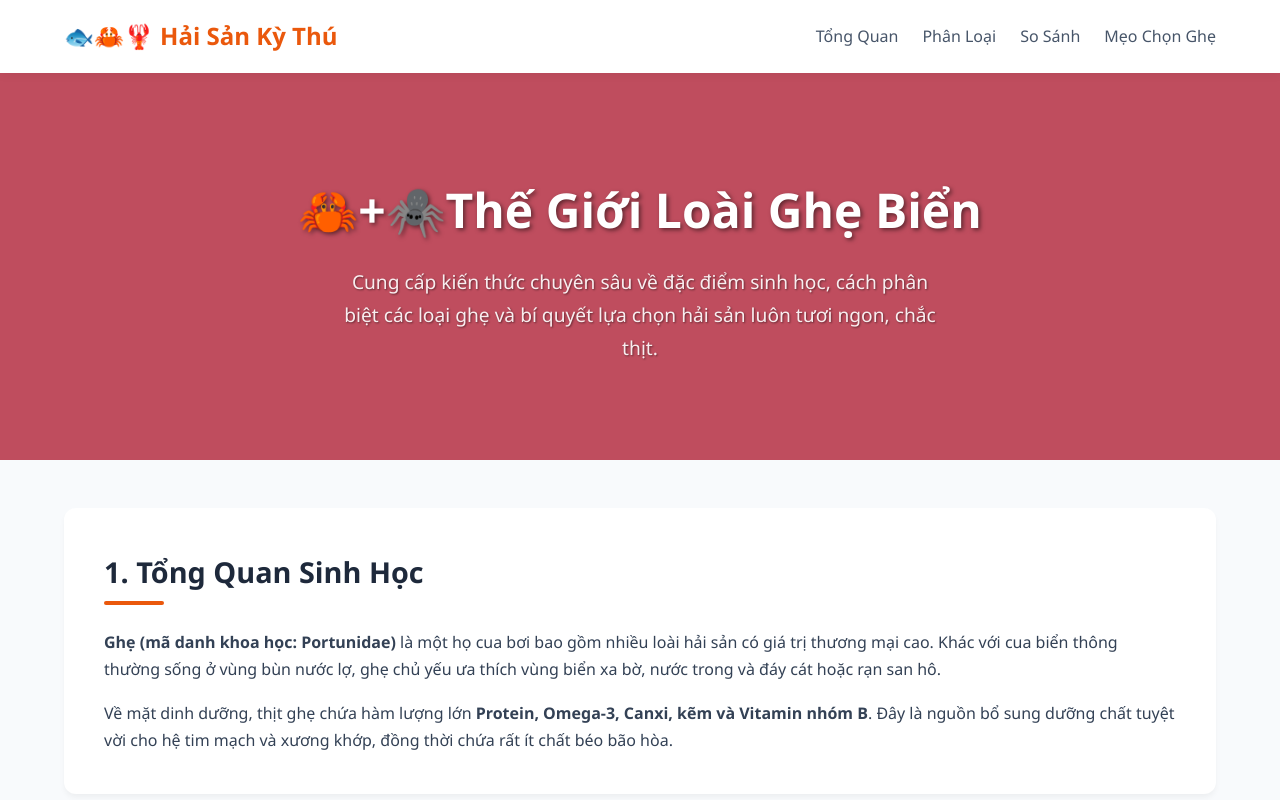
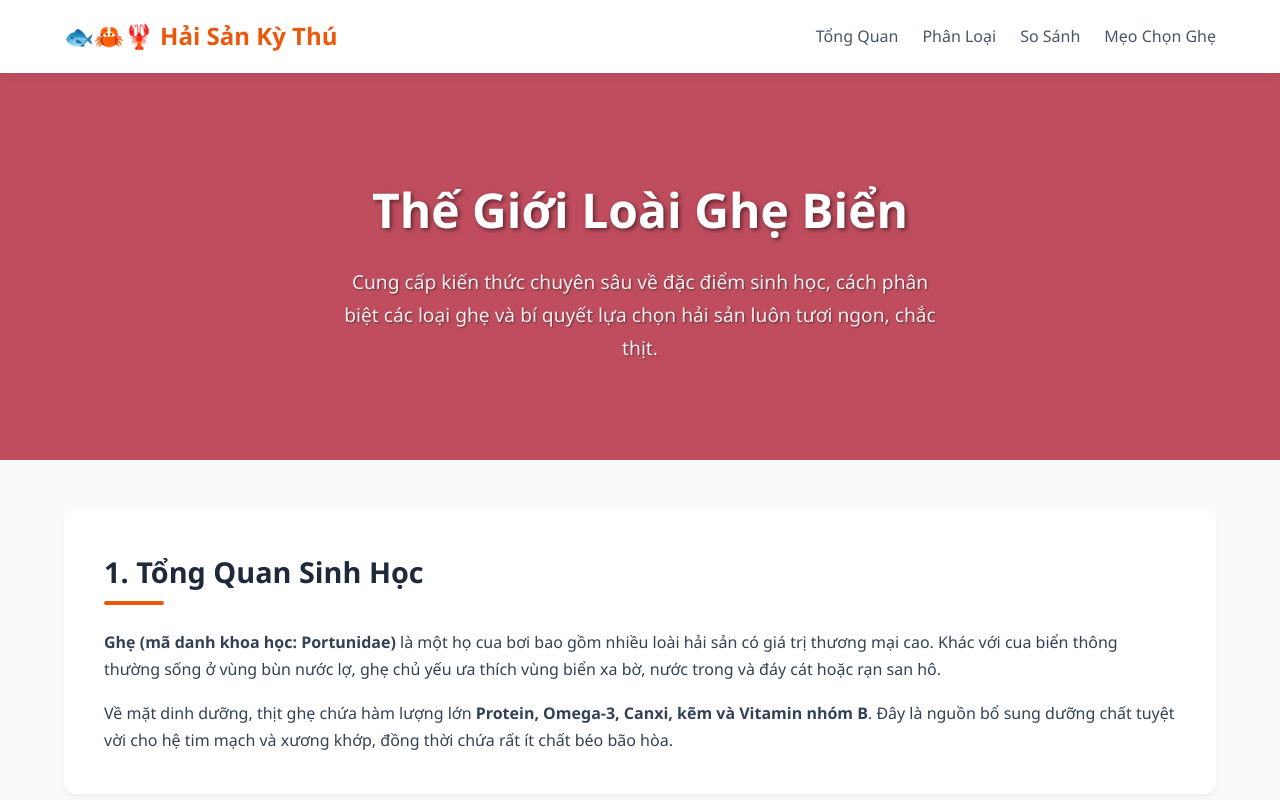
Before and after one commit to phuc122891/ABC, a plain HTML site: page index.html in a window 1280 px wide. Shown: the top 800 px of the page. Drawn offline with Linux system fonts and the light colour scheme.

Commit message:
commmmmmmit

```diff
--- a/index.html
+++ b/index.html
@@ -21,7 +21,7 @@
     </nav>
 
     <header>
-        <h1>🦀+🕷️Thế Giới Loài Ghẹ Biển</h1>
+        <h1>Thế Giới Loài Ghẹ Biển</h1>
         <p>Cung cấp kiến thức chuyên sâu về đặc điểm sinh học, cách phân biệt các loại ghẹ và bí quyết lựa chọn hải sản luôn tươi ngon, chắc thịt.</p>
     </header>
 
```
